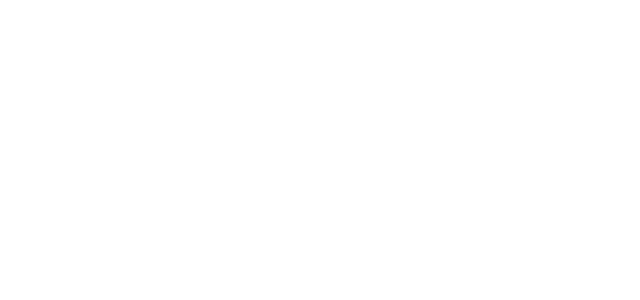
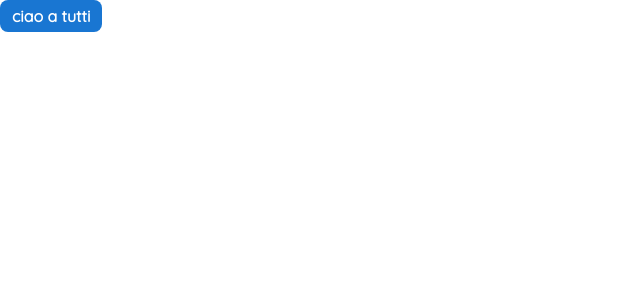
Before and after one commit to xrenegade100/arkan, a React (Vite) app: page / in a window 1280 px wide. Shown: the top 300 px of the page, without its empty margins (0-640 px from the left). Built offline with nearby package versions, Linux system fonts and the light colour scheme.

Commit message:
refactor: button width

```diff
--- a/src/App.tsx
+++ b/src/App.tsx
@@ -1,5 +1,6 @@
 import React from 'react';
+import Button from './components/Button';
 
-const App: React.FC = () => <div />;
+const App: React.FC = () => <Button children="ciao a tutti" />;
 
 export default App;
--- a/src/components/Button/index.tsx
+++ b/src/components/Button/index.tsx
@@ -23,7 +23,7 @@ const Button: React.FC<Props> = ({
     onClick={onClick}
     type="button"
     className={clsx(
-      'w-20 px-3 py-1 rounded-lg font-body font-bold text-white transition-colors',
+      'w-fit px-3 py-1 rounded-lg font-body font-bold text-white transition-colors',
       {
         'opacity-70 cursor-not-allowed': disabled || isLoading,
       },
```
